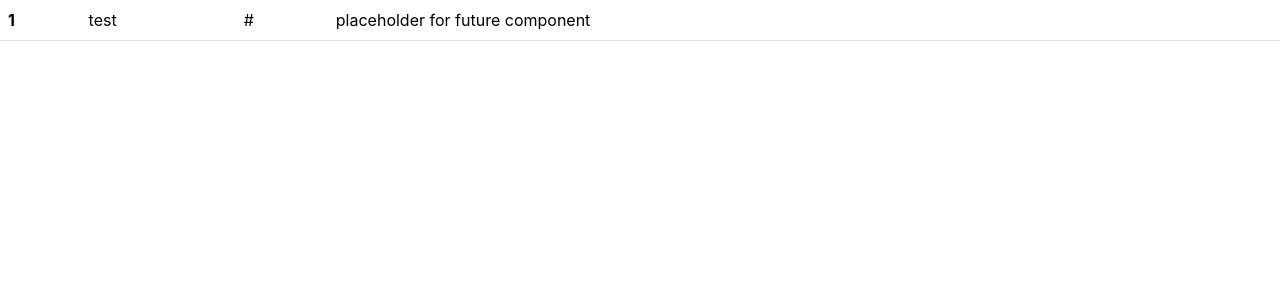
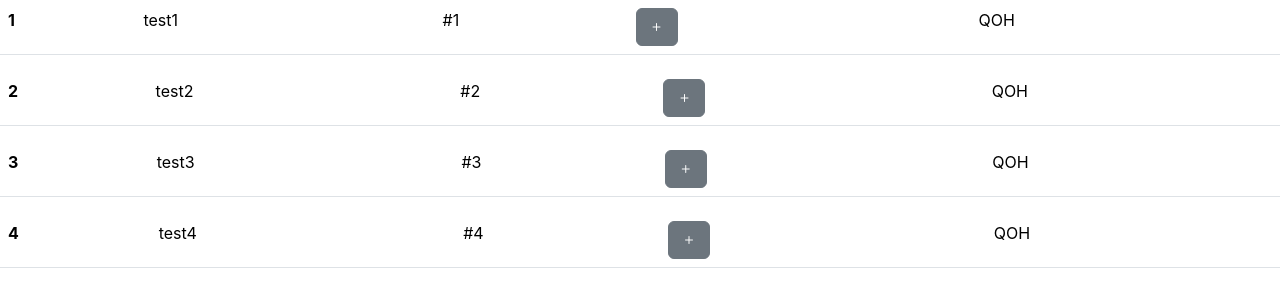
Before and after one commit to OilPainter1/MERN-Ecommerce, a React (Create React App) app in the folder ecommerce/: page / in a window 1280 px wide. Shown: the top 300 px of the page. Built offline with nearby package versions, Linux system fonts and the light colour scheme.

Commit message:
added bootstrap plus icon to button element in table block component

```diff
--- a/ecommerce/public/index.html
+++ b/ecommerce/public/index.html
@@ -16,6 +16,7 @@
     -->
     <link rel="manifest" href="%PUBLIC_URL%/manifest.json" />
     <link href="https://cdn.jsdelivr.net/npm/bootstrap@5.3.0-alpha1/dist/css/bootstrap.min.css" rel="stylesheet" integrity="sha384-GLhlTQ8iRABdZLl6O3oVMWSktQOp6b7In1Zl3/Jr59b6EGGoI1aFkw7cmDA6j6gD" crossorigin="anonymous">
+    <link rel="stylesheet" href="https://cdn.jsdelivr.net/npm/bootstrap-icons@1.3.0/font/bootstrap-icons.css">
 
     <!--
       Notice the use of %PUBLIC_URL% in the tags above.
--- a/ecommerce/src/App.js
+++ b/ecommerce/src/App.js
@@ -1,12 +1,35 @@
 import TableBlock from './components/tableBlock';
 
+
+
+
 function App() {
+
   return (
     <div className="App">
+
     <TableBlock
-      name="test"
+      name="test1"
       sku="1"
-      image="#">
+      image="#1">
+
+      </TableBlock>
+      <TableBlock
+      name="test2"
+      sku="2"
+      image="#2">
+
+      </TableBlock>
+      <TableBlock
+      name="test3"
+      sku="3"
+      image="#3">
+
+      </TableBlock>
+      <TableBlock
+      name="test4"
+      sku="4"
+      image="#4">
 
       </TableBlock>
     </div>
--- /dev/null
+++ b/ecommerce/src/components/plus-icon.js
@@ -0,0 +1,7 @@
+function PlusIcon() {
+    return <button type="button" class="btn btn-secondary">
+        <i class="bi bi-plus"></i>
+    </button>
+}
+
+export default PlusIcon
--- a/ecommerce/src/components/tableBlock.js
+++ b/ecommerce/src/components/tableBlock.js
@@ -1,3 +1,4 @@
+import PlusIcon from "./plus-icon"
 function TableBlock(props) {
     return (
         <table className="table">
@@ -6,7 +7,12 @@ function TableBlock(props) {
                     <th scope="row">{props.sku}</th>
                     <td>{props.name}</td>
                     <td>{props.image}</td>
-                    <td>placeholder for future component</td>
+                    <td><PlusIcon>
+                        </PlusIcon>
+                    </td>
+                    <td>
+                        QOH
+                    </td>
                 </tr>
             </tbody>
         </table>
```
